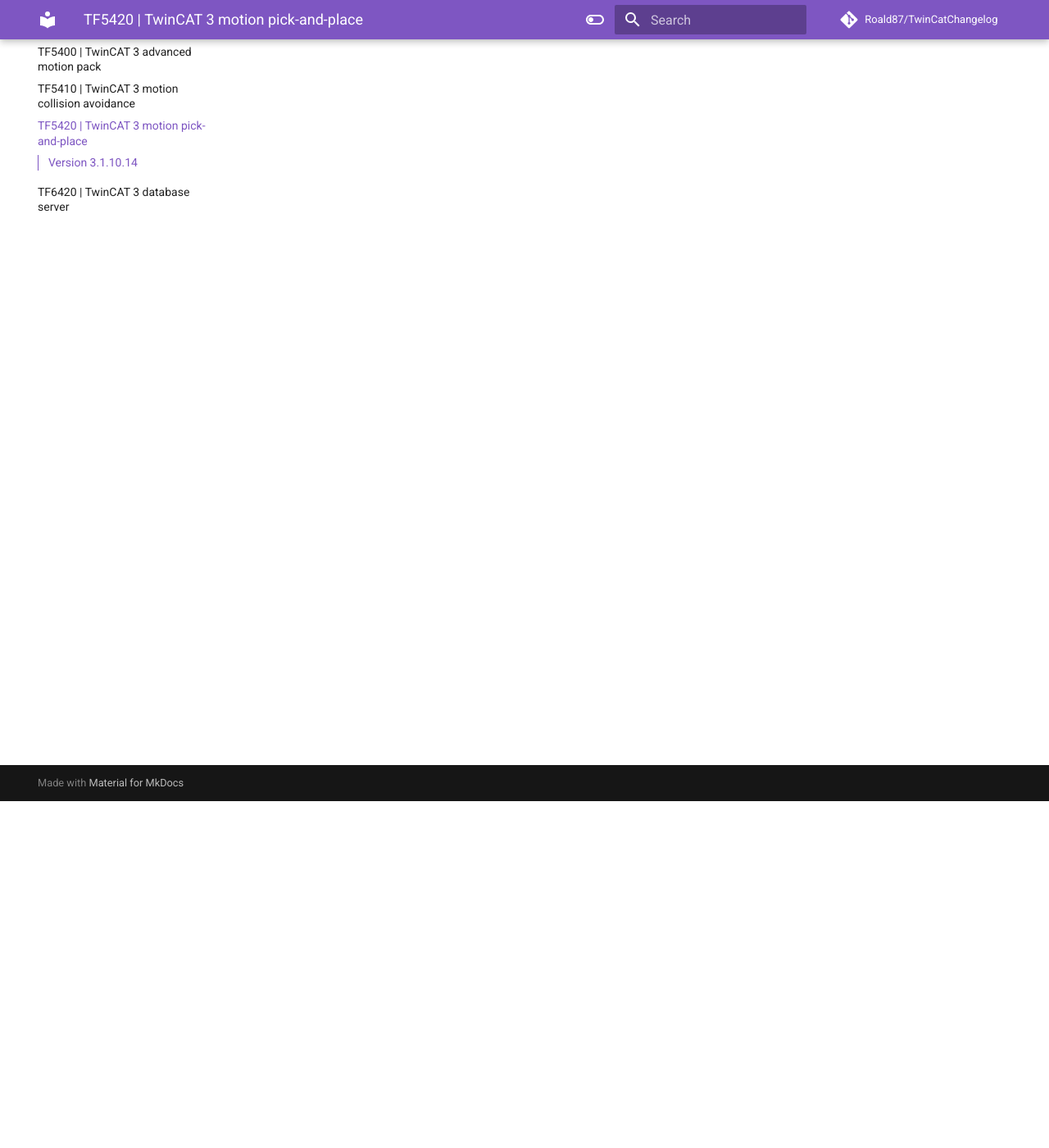
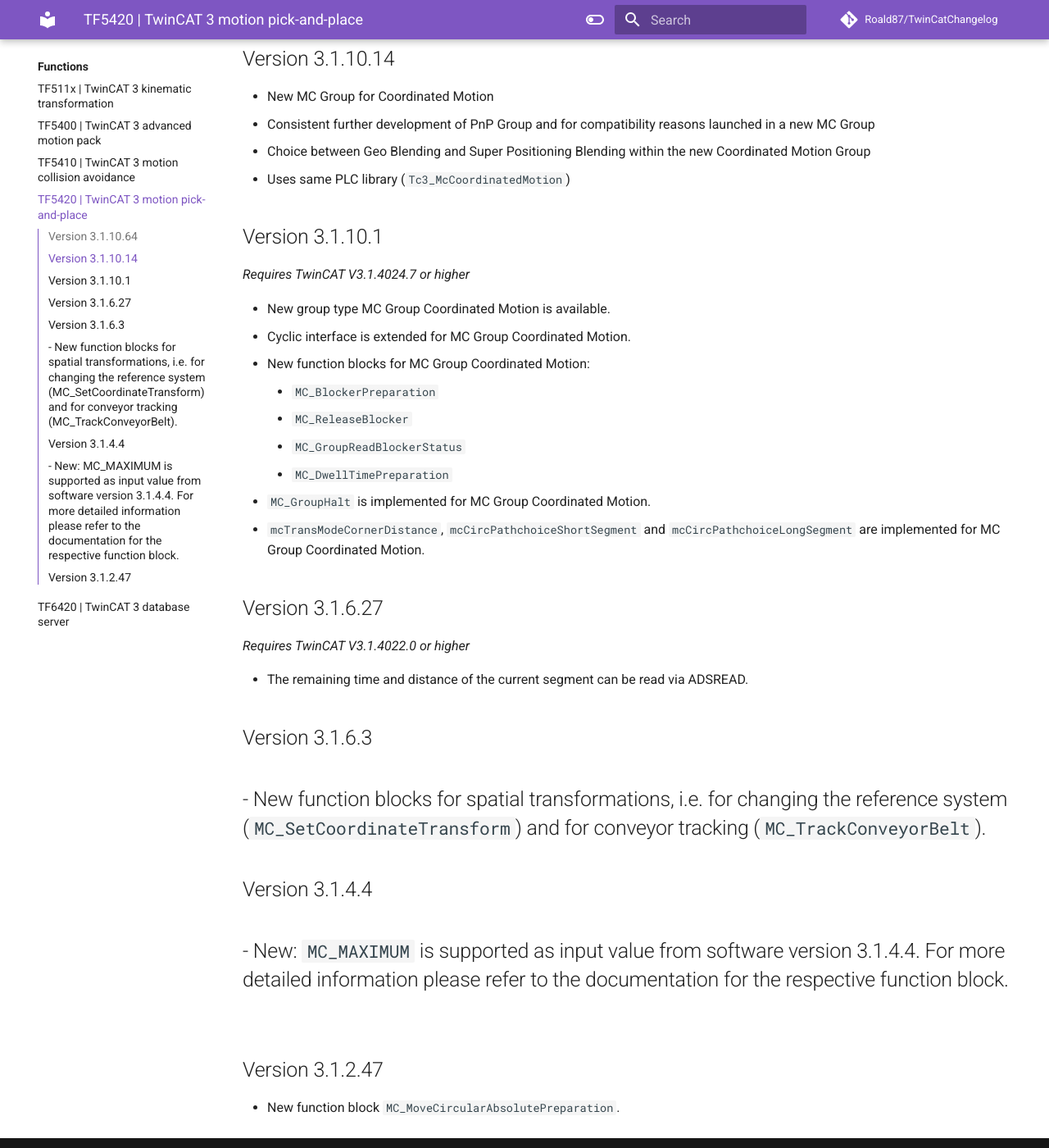
Before and after one commit to Roald87/TwinCatChangelog, an MkDocs documentation site: the page built from docs/functions/TF5420_tc3_motion_pick-and-place.md, in a window 1280 px wide and 1400 px high, scrolled down 423 px. Shown: the whole window at 82% size. Built offline with MkDocs 1.6.1 and Material for MkDocs 9.7.7, drawn with Linux system fonts in a browser that asks for light colours; comment, search, counter and statistics services are not loaded; some of the changed text lies outside the part shown.

Commit message:
Add changes tc3 motion pick and place from InfoSys
https://infosys.beckhoff.com/content/1033/tf5420_tc3_advanced_pick_and_place/8891897355.html?id=6886016567551031097

```diff
--- a/docs/functions/TF5420_tc3_motion_pick-and-place.md
+++ b/docs/functions/TF5420_tc3_motion_pick-and-place.md
@@ -1,4 +1,11 @@
 # TF5420 | TwinCAT 3 motion pick-and-place
+
+[Source](https://infosys.beckhoff.com/content/1033/tf5420_tc3_advanced_pick_and_place/8891897355.html?id=6886016567551031097)
+
+## Version 3.1.10.64
+_Requires TwinCAT V3.1.4024.24 or higher_
+
+- New: In a CM group with Geo Blending, a blocker, that is triggered early enough before it becomes active, will be blended over and passed on without interruption.
 
 ## Version 3.1.10.14
 
@@ -6,3 +13,30 @@
 -   Consistent further development of PnP Group and for compatibility reasons launched in a new MC Group
 -   Choice between Geo Blending and Super Positioning Blending within the new Coordinated Motion Group
 -   Uses same PLC library (`Tc3_McCoordinatedMotion`)
+
+## Version 3.1.10.1
+_Requires TwinCAT V3.1.4024.7 or higher_
+
+- New group type MC Group Coordinated Motion is available.
+- Cyclic interface is extended for MC Group Coordinated Motion.
+- New function blocks for MC Group Coordinated Motion:
+    - `MC_BlockerPreparation`
+    - `MC_ReleaseBlocker`
+    - `MC_GroupReadBlockerStatus`
+    - `MC_DwellTimePreparation`
+- `MC_GroupHalt` is implemented for MC Group Coordinated Motion.
+- `mcTransModeCornerDistance`, `mcCircPathchoiceShortSegment` and `mcCircPathchoiceLongSegment` are implemented for MC Group Coordinated Motion.
+
+## Version 3.1.6.27
+_Requires TwinCAT V3.1.4022.0 or higher_
+
+- The remaining time and distance of the current segment can be read via ADSREAD.
+
+## Version 3.1.6.3
+- New function blocks for spatial transformations, i.e. for changing the reference system (`MC_SetCoordinateTransform`) and for conveyor tracking (`MC_TrackConveyorBelt`).
+-
+## Version 3.1.4.4
+- New: `MC_MAXIMUM` is supported as input value from software version 3.1.4.4. For more detailed information please refer to the documentation for the respective function block.
+-
+## Version 3.1.2.47
+- New function block `MC_MoveCircularAbsolutePreparation`.
```
